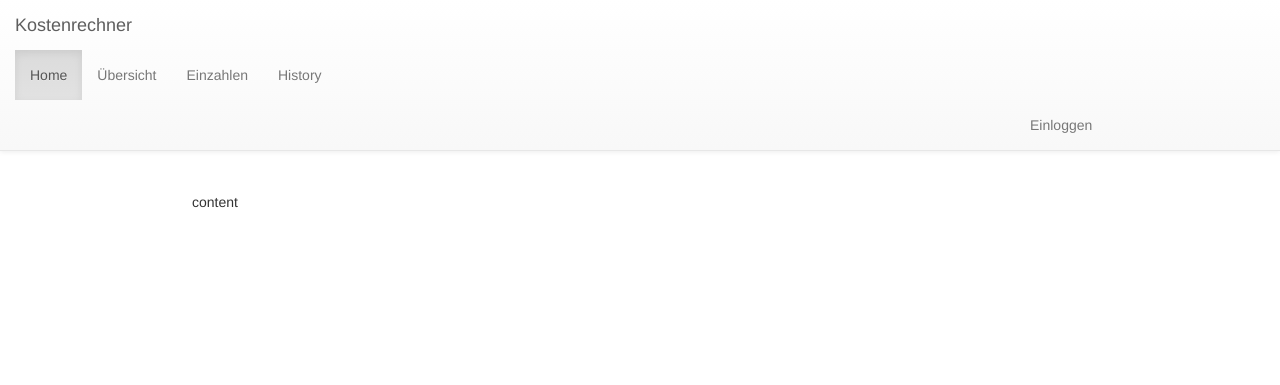
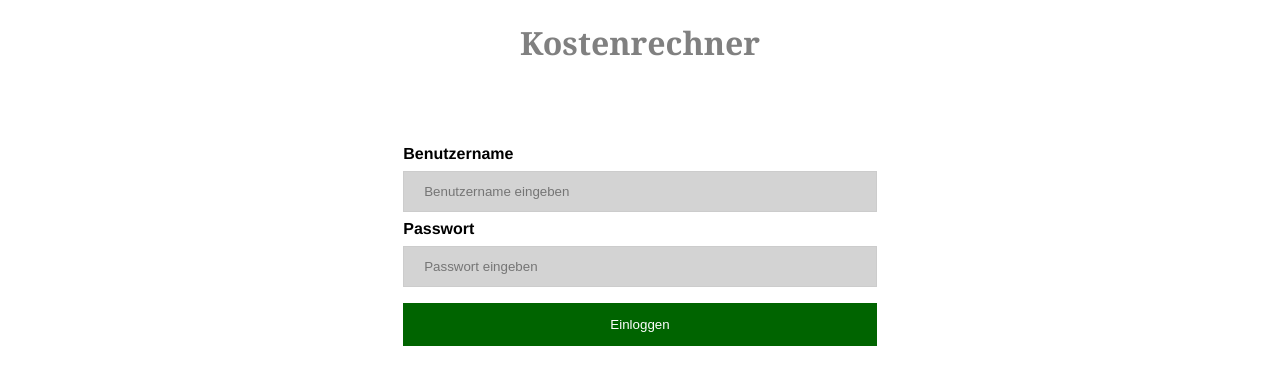
Before and after one commit to jannik93/costsCalculator, a PHP site: page / in a window 1280 px wide. Shown: the top 385 px of the page. Run offline with PHP 8.4, Linux system fonts and the light colour scheme.

Commit message:
scheiße

```diff
--- a/index.php
+++ b/index.php
@@ -1,10 +1,12 @@
+<?php
+session_start();
+?>
+
+<!DOCTYPE html>
 <html>
+
     <head>
-    <title>Start</title>
-
-    <link href="theme/bootstrap-3.3.7/css/bootstrap.css" rel="stylesheet"/>
-    <link href="theme/bootstrap-3.3.7/css/bootstrap-theme.css" rel="stylesheet"/>
-    <link href="theme/css/default.css" rel="stylesheet" />
+        <title>Start</title>
 
     <script src="theme/bootstrap-3.3.7/js/bootstrap.js"></script>
     <script src="theme/bootstrap-3.3.7/js/npm.js"></script>
@@ -12,22 +14,23 @@
 
     </head>
     <body>
-      <nav class="navbar navbar-default navbar-fixed-top">
-        <div class="container-fluid">
-          <div class="navbar-header">
-            <a class="navbar-brand" href="#">Kostenrechner</a>
-          </div>
-          <ul class="nav navbar-nav">
-            <li class="active"><a href="#">Home</a></li>
-            <li><a href="#">Übersicht</a></li>
-            <li><a href="#">Einzahlen</a></li>
-            <li><a href="#">History</a></li>
-            <li class="login"><a href="#">Einloggen</a></li>
-          </ul>
-        </div>
-      </nav>
-      <div class="start">
-       <span>content</span>
-      </div>
-  </body>
+      <?php
+        if(isset($_SESSION['currentUser']))
+        {
+            echo  '<link href="theme/css/default.css" rel="stylesheet" />';
+            echo  '<link href="theme/bootstrap-3.3.7/css/bootstrap.css" rel="stylesheet"/>';
+            echo  '<link href="theme/bootstrap-3.3.7/css/bootstrap-theme.css" rel="stylesheet"/>';
+            echo  '<link href="theme/css/loginBox.css" rel="stylesheet"/>';
+
+            include('start.php');
+        }
+        else
+        {
+
+            echo '<link href="theme/css/loginBox.css" rel="stylesheet"/>';
+            include("loginBox.php");
+        }
+      ?>
+
+    </body>
 </html>
--- /dev/null
+++ b/loginBox.php
@@ -0,0 +1,34 @@
+<!DOCTYPE html>
+<html lang="de">
+  <head>
+  </head>
+  <body>
+  <h1 class="headerLogin">Kostenrechner</h1>
+        <form class="modal-content animate" action="loginLogic.php" method="Post">
+
+            <div class="container">
+                <label><b>Benutzername</b></label>
+                <input id="name" type="text" required placeholder="Benutzername eingeben" name="username" />
+
+                <label><b>Passwort</b></label>
+                <input id="pw" type="password" required placeholder="Passwort eingeben" name="password" />
+                <?php
+                    if(isset($_COOKIE["connectionFailed"]) && $_COOKIE["connectionFailed"] == 1)
+                    {
+                        echo '<span style="color:darkred; font-weight:bold">Verbindungt zur Datenbank fehlgeschlagen.. :( :(</span>';
+                    }
+                    if(isset($_COOKIE['wrongLoginData']) && $_COOKIE['wrongLoginData'] == 1)
+                    {
+                        echo '<span style="color:darkred; font-weight:bold">Benutzername oder Passwort falsch :(</span>';
+                    }
+                    if(isset($_COOKIE['wrongLoginData']) && $_COOKIE['wrongLoginData'] == 3)
+                    {
+                        echo '<span style="color:darkred; font-weight:bold">Na! Ist noch nicht Dezember!</span>';
+                    }
+
+                ?>
+                <button type="submit">Einloggen</button>
+             </div>
+        </form>
+    </body>
+</html>
--- a/theme/css/default.css
+++ b/theme/css/default.css
@@ -8,3 +8,11 @@ margin-left: 50%;
 float:right;
 margin-left:1000px;
 }
+input{
+width: 120px !important;
+}
+form{
+margin-top: 150px;
+margin-left:30px;
+
+}
--- /dev/null
+++ b/theme/css/loginBox.css
@@ -0,0 +1,133 @@
+.adminHeader > span {
+
+float:right;
+
+}
+label{
+
+  font-family: "Helvetica Neue", Helvetica, Arial, sans-serif;
+}
+
+input[type=text], input[type=password] {
+    width: 100%;
+    padding: 12px 20px;
+    margin: 8px 0;
+    display: inline-block;
+    border: 1px solid #ccc;
+    box-sizing: border-box;
+    background-color: lightgray;
+}
+
+/* Set a style for all buttons */
+button {
+    background-color: darkgreen;
+    color: white;
+    padding: 14px 20px;
+    margin: 8px 0;
+    border: none;
+    cursor: pointer;
+    width: 100%;
+}
+
+/* Extra styles for the cancel button */
+.cancelbtn {
+    width: auto;
+    padding: 10px 18px;
+    background-color: #f44336;
+}
+
+/* Center the image and position the close button */
+.imgcontainer {
+    text-align: center;
+    margin: 24px 0 12px 0;
+    position: relative;
+}
+
+img.avatar {
+    width: 40%;
+    border-radius: 50%;
+}
+
+.container {
+    padding: 16px;
+}
+
+span.psw {
+    float: right;
+    padding-top: 16px;
+}
+
+/* The Modal (background) */
+.modal {
+    display: none; /* Hidden by default */
+    position: fixed; /* Stay in place */
+    z-index: 1; /* Sit on top */
+    left: 0;
+    top: 0;
+    width: 100%; /* Full width */
+    height: 100%; /* Full height */
+    overflow: auto; /* Enable scroll if needed */
+    background-color: rgb(0,0,0); /* Fallback color */
+    background-color: rgba(0,0,0,0.4); /* Black w/ opacity */
+    padding-top: 60px;
+    border:solid 4px;
+
+}
+
+/* Modal Content/Box */
+.modal-content {
+    background-color: white;
+    margin: 5% auto 15% auto; /* 5% from the top, 15% from the bottom and centered */
+    border: 1px solid white;
+    border-radius: 2px;
+    width: 40%; /* Could be more or less, depending on screen size */
+}
+
+/* The Close Button (x) */
+.close {
+    position: absolute;
+    right: 25px;
+    top: 0;
+    color: #000;
+    font-size: 35px;
+    font-weight: bold;
+}
+
+.close:hover,
+.close:focus {
+    color: red;
+    cursor: pointer;
+}
+
+/* Add Zoom Animation */
+.animate {
+    -webkit-animation: animatezoom 0.6s;
+    animation: animatezoom 0.6s
+}
+
+@-webkit-keyframes animatezoom {
+    from {-webkit-transform: scale(0)}
+    to {-webkit-transform: scale(1)}
+}
+
+@keyframes animatezoom {
+    from {transform: scale(0)}
+    to {transform: scale(1)}
+}
+
+/* Change styles for span and cancel button on extra small screens */
+@media screen and (max-width: 300px) {
+    span.psw {
+       display: block;
+       float: none;
+    }
+    .cancelbtn {
+       width: 100%;
+    }
+}
+
+.headerLogin{
+text-align: center;
+color:gray;
+font-family: "cambria";
+}
```
Also changed, not shown: configuration.php (added, +22 -0 lines), logics/payInLogic.php (added, +34 -0 lines), loginLogic.php (added, +42 -0 lines), payIn.php (added, +28 -0 lines), start.php (added, +22 -0 lines).
